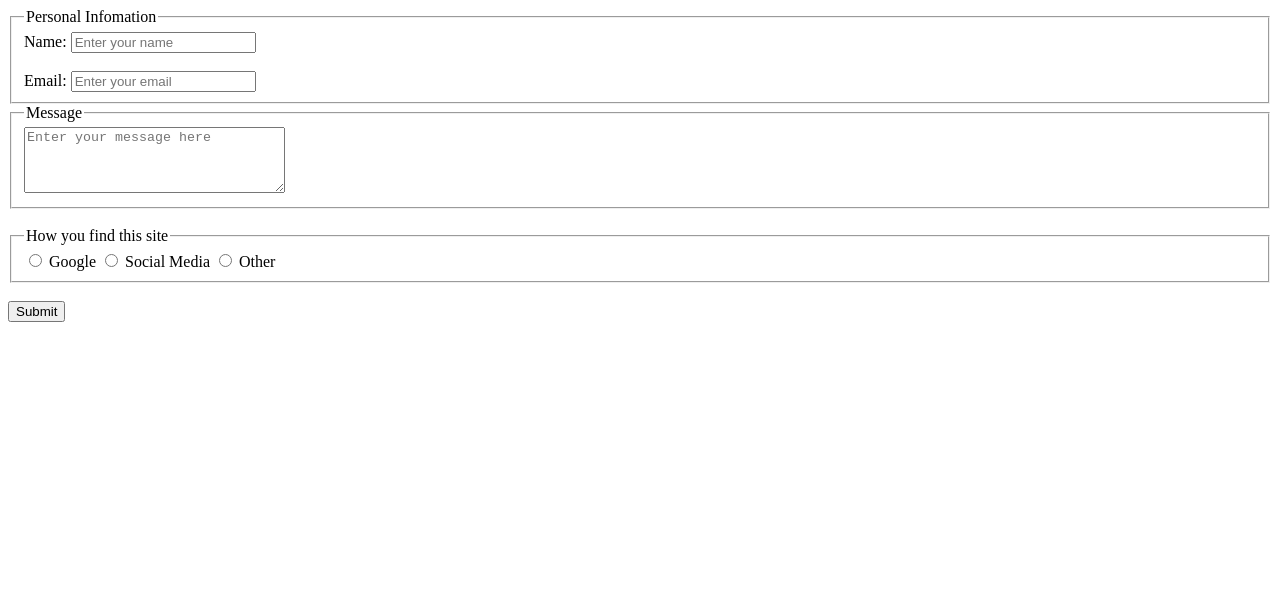
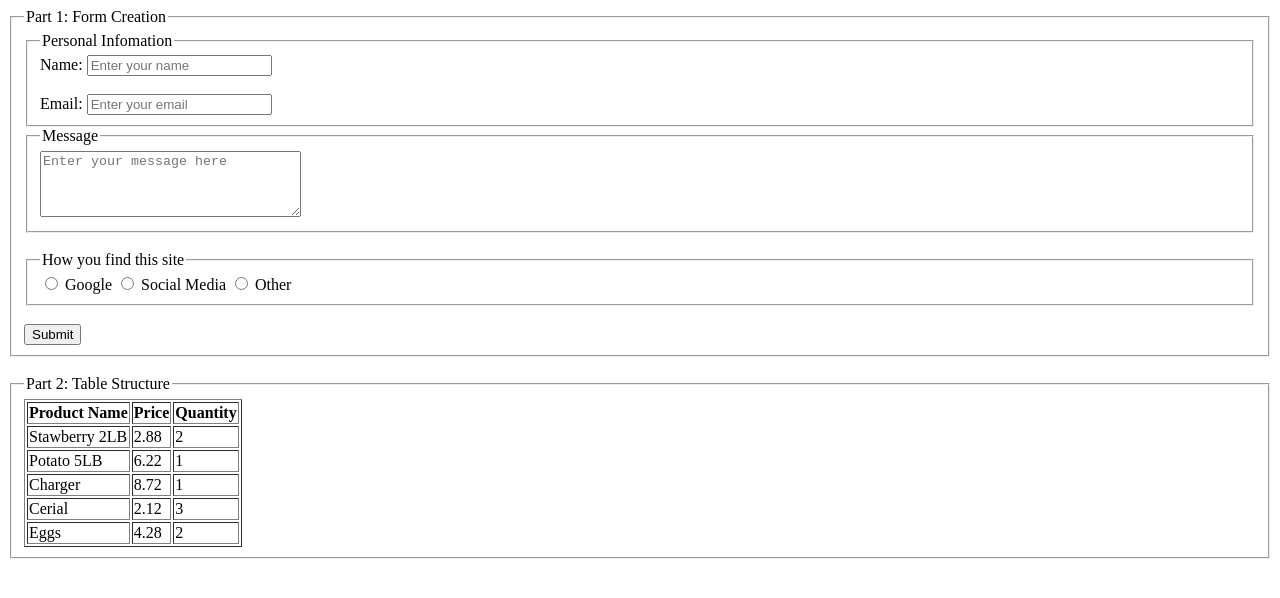
Before and after one commit to DhanushkaChandimal/Assignment---Intro-to-HTML-Concepts, a plain HTML site: page index.html in a window 1280 px wide. Drawn offline with Linux system fonts and the light colour scheme.

Commit message:
Add table to with products

```diff
--- a/index.html
+++ b/index.html
@@ -7,6 +7,9 @@
 </head>
 <body>
     <form action="#" method="POST">
+        <fieldset>
+            <legend>Part 1: Form Creation</legend>
+
             <fieldset>
                 <legend>Personal Infomation</legend>
 
@@ -39,6 +42,52 @@
             </fieldset><br>
 
             <input type="submit" value="Submit">
+        </fieldset>
     </form>
+    <br>
+
+    <fieldset>
+        <legend>Part 2: Table Structure</legend>
+
+        <table border="1">
+
+            <tr>
+                <th>Product Name</th>
+                <th>Price</th>
+                <th>Quantity</th>
+            </tr>
+
+            <tr>
+                <td>Stawberry 2LB</td>
+                <td>2.88</td>
+                <td>2</td>
+            </tr>
+
+            <tr>
+                <td>Potato 5LB</td>
+                <td>6.22</td>
+                <td>1</td>
+            </tr>
+
+            <tr>
+                <td>Charger</td>
+                <td>8.72</td>
+                <td>1</td>
+            </tr>
+
+            <tr>
+                <td>Cerial</td>
+                <td>2.12</td>
+                <td>3</td>
+            </tr>
+
+            <tr>
+                <td>Eggs</td>
+                <td>4.28</td>
+                <td>2</td>
+            </tr>
+
+        </table>
+    </fieldset>
 </body>
 </html>
```
Lines whose indentation alone changed are shown as unchanged.
